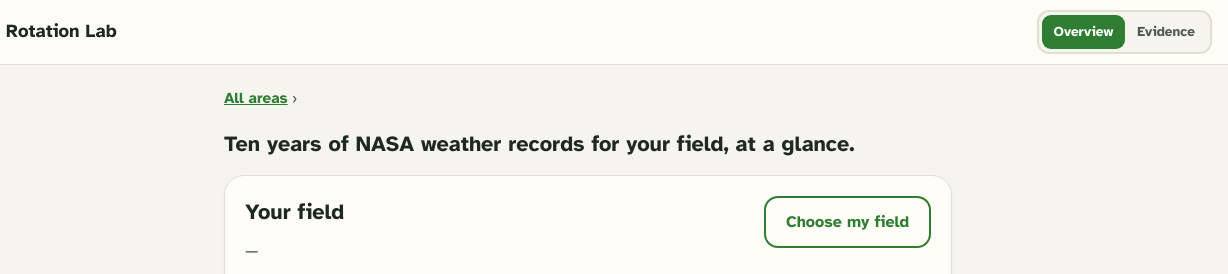
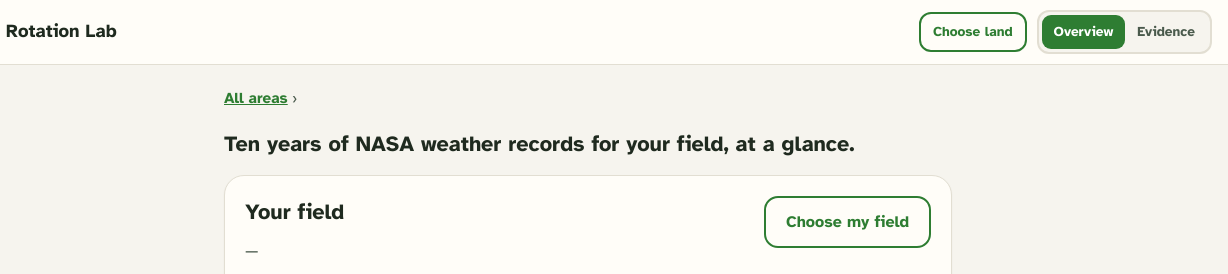
Before and after one commit to cheop-byeon/rotation-lab, a plain HTML site: page frontend/index.html in a window 1280 px wide. Shown: the top 274 px of the page, 52-1280 px from the left. Drawn offline with Linux system fonts and the light colour scheme; no server answers.

Commit message:
Add 'Choose land' to the header of the overview and evidence pages
Once on a piece of land, the header only showed Overview | Evidence, so there was no clear
way to look at other land (only the small trail and the logo). Both pages now have a
'Choose land' button next to the switch, leading to the start page.

Co-Authored-By: Claude Opus 5.5 <noreply@anthropic.com>

```diff
--- a/frontend/css/data.css
+++ b/frontend/css/data.css
@@ -295,3 +295,7 @@ footer { border-top: 1px solid var(--line); padding: 26px clamp(16px, 3vw, 40px)
 .crumbs { max-width: 1280px; margin: 14px auto 0; padding: 0 24px; font-size: .9rem; color: var(--ink-2); overflow-wrap: anywhere; }
 .crumbs a { color: var(--accent-ink); font-weight: 600; }
 .crumbs [aria-current] { color: var(--ink); font-weight: 600; }
+
+/* choose other land (header) */
+.choose-land { color: var(--accent-ink); text-decoration: none; font-size: .84rem; font-weight: 600; padding: 6px 12px; border: 1px solid var(--accent); border-radius: 10px; white-space: nowrap; }
+.choose-land:hover { background: var(--panel-2); }
--- a/frontend/css/field.css
+++ b/frontend/css/field.css
@@ -178,6 +178,12 @@ footer { text-align: center; color: var(--ink-2); font-size: .85rem; padding: 0
   details.others { display: block; }
 }
 
+/* ---------------- header: choose other land, and how much detail */
+.bar-right { display: flex; align-items: center; gap: 10px; }
+.choose-land { text-decoration: none; color: var(--green); font-weight: 700; font-size: .85rem; padding: 8px 12px; border: 2px solid var(--green); border-radius: 12px; white-space: nowrap; }
+.choose-land:hover { background: var(--green-soft); }
+@media (max-width: 420px) { .bar .brand span { display: none; } }
+
 /* ---------------- where you are */
 .crumbs { margin: 14px 0 0; font-size: .95rem; color: var(--ink-2); overflow-wrap: anywhere; }
 .crumbs a { color: var(--green); font-weight: 700; }
--- a/frontend/index.html
+++ b/frontend/index.html
@@ -21,10 +21,13 @@
     <svg viewBox="0 0 32 32" aria-hidden="true"><rect width="32" height="32" rx="8" fill="#2E7D32"/><path d="M9 22c7 0 14-5 14-14-8 0-14 5-14 14z" fill="#FFFDF8"/></svg>
     <span>Rotation Lab</span>
   </a>
+  <div class="bar-right">
+  <a class="choose-land" href="/" data-t="nav.chooseLand">Choose land</a>
   <nav class="view-switch" aria-label="How much detail">
     <a href="/field" aria-current="page" data-t="nav.overview">Overview</a>
     <a href="/data" data-anchor="" data-t="nav.evidence">Evidence</a>
   </nav>
+  </div>
 </header>
 
 <main>
--- a/frontend/js/i18n/en.js
+++ b/frontend/js/i18n/en.js
@@ -124,7 +124,7 @@ export default {
     blightNote: 'Blight-weather days are a daily stand-in for the official hourly rules. For spraying decisions, use the national warning service (VIPS in Norway).',
     failed: 'Could not check this crop: {error}',
   },
-  nav: { allAreas: 'All areas', overview: 'Overview', evidence: 'Evidence' },
+  nav: { allAreas: 'All areas', chooseLand: 'Choose land', overview: 'Overview', evidence: 'Evidence' },
   area: {
     tagline: 'Farming in any Norwegian municipality, from public records.',
     findTitle: 'Choose a place',
```
Also changed, not shown: frontend/data.html (+1 -0 lines).
